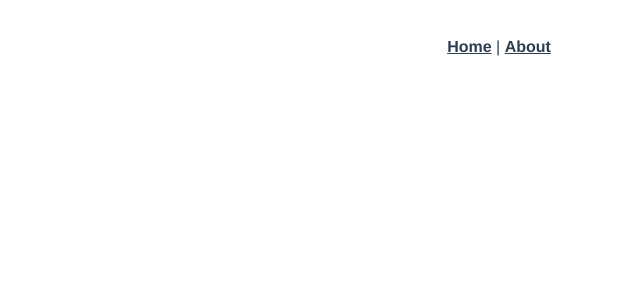
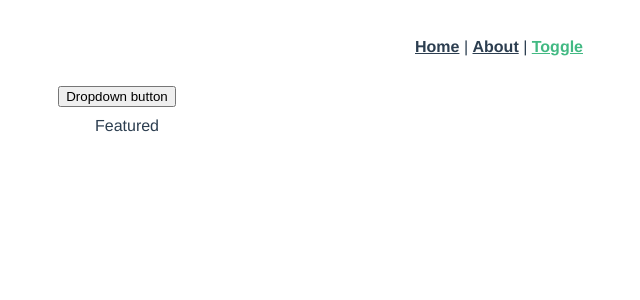
Before and after one commit to JunyeongYang/todo_vue_ts, a Vue app: page /toggle in a window 1280 px wide. Shown: the top 300 px of the page, without its empty margins (141-781 px from the left). Built offline with nearby package versions, Linux system fonts and the light colour scheme.

Commit message:
mixins 초기 세팅

```diff
--- a/src/App.vue
+++ b/src/App.vue
@@ -2,7 +2,8 @@
   <div id="app">
     <div id="nav">
       <router-link to="/">Home</router-link> |
-      <router-link to="/about">About</router-link>
+      <router-link to="/about">About</router-link> |
+      <router-link to="/toggle">Toggle</router-link>
     </div>
     <router-view/>
   </div>
--- /dev/null
+++ b/src/components/toggle/Accordion.vue
@@ -0,0 +1,31 @@
+<template>
+  <div class="card">
+    <div class="card-header" @click="toggle">
+      Featured
+    </div>
+    <div class="card-body" v-show="show">
+      <h5 class="card-title">Special title treatment</h5>
+      <p class="card-text">With supporting text below as a natural lead-in to additional content.</p>
+      <a href="#" class="btn btn-primary">Go somewhere</a>
+    </div>
+  </div>
+</template>
+
+<script lang="ts">
+  import {Vue, Component} from 'vue-property-decorator'
+
+  @Component
+  export default class Accordion extends Vue{
+    public show: boolean = false
+    public toggle() {
+      this.show = !this.show
+    }
+  }
+</script>
+
+<style>
+  .card {
+    width: 500px;
+    margin: 10px;
+  }
+</style>
--- /dev/null
+++ b/src/components/toggle/Dropdown.vue
@@ -0,0 +1,31 @@
+<template>
+  <div class="dropdown">
+    <button class="btn btn-secondary dropdown-toggle" @click="toggle" type="button" id="dropdownMenuButton"
+      data-toggle="dropdown" aria-haspopup="true" aria-expanded="false">
+      Dropdown button
+    </button>
+    <div class="dropdown-menu show" v-show="show" aria-labelledby="dropdownMenuButton">
+      <a class="dropdown-item" href="#">Action</a>
+      <a class="dropdown-item" href="#">Another action</a>
+      <a class="dropdown-item" href="#">Something else here</a>
+    </div>
+  </div>
+</template>
+
+<script lang="ts">
+  import {Vue, Component} from 'vue-property-decorator'
+
+  @Component
+  export default class Dropdown extends Vue{
+    public show: boolean = false
+    public toggle() {
+      this.show = !this.show
+    }
+  }
+</script>
+
+<style>
+  .dropdown {
+    width: 500px;
+  }
+</style>
--- a/src/router.ts
+++ b/src/router.ts
@@ -1,6 +1,7 @@
 import Vue from 'vue'
 import Router from 'vue-router'
 import Home from './views/Home.vue'
+import Toggle from './views/Toggle.vue'
 
 Vue.use(Router)
 
@@ -21,5 +22,10 @@
       // which is lazy-loaded when the route is visited.
       component: () => import(/* webpackChunkName: "about" */ './views/About.vue'),
     },
+    {
+      path: '/toggle',
+      name: 'toggle',
+      component: Toggle,
+    },
   ],
 })
--- /dev/null
+++ b/src/views/Toggle.vue
@@ -0,0 +1,26 @@
+<template>
+  <div>
+    <Dropdown />
+    <Accordion />
+  </div>
+</template>
+
+<script lang="ts">
+  import {Vue, Component} from 'vue-property-decorator'
+  import Dropdown from '@/components/toggle/Dropdown.vue'
+  import Accordion from '@/components/toggle/Accordion.vue'
+
+  @Component({
+    components: {
+      Dropdown,
+      Accordion,
+    },
+  })
+  export default class Toggle extends Vue {
+
+  }
+</script>
+
+<style>
+
+</style>
```
